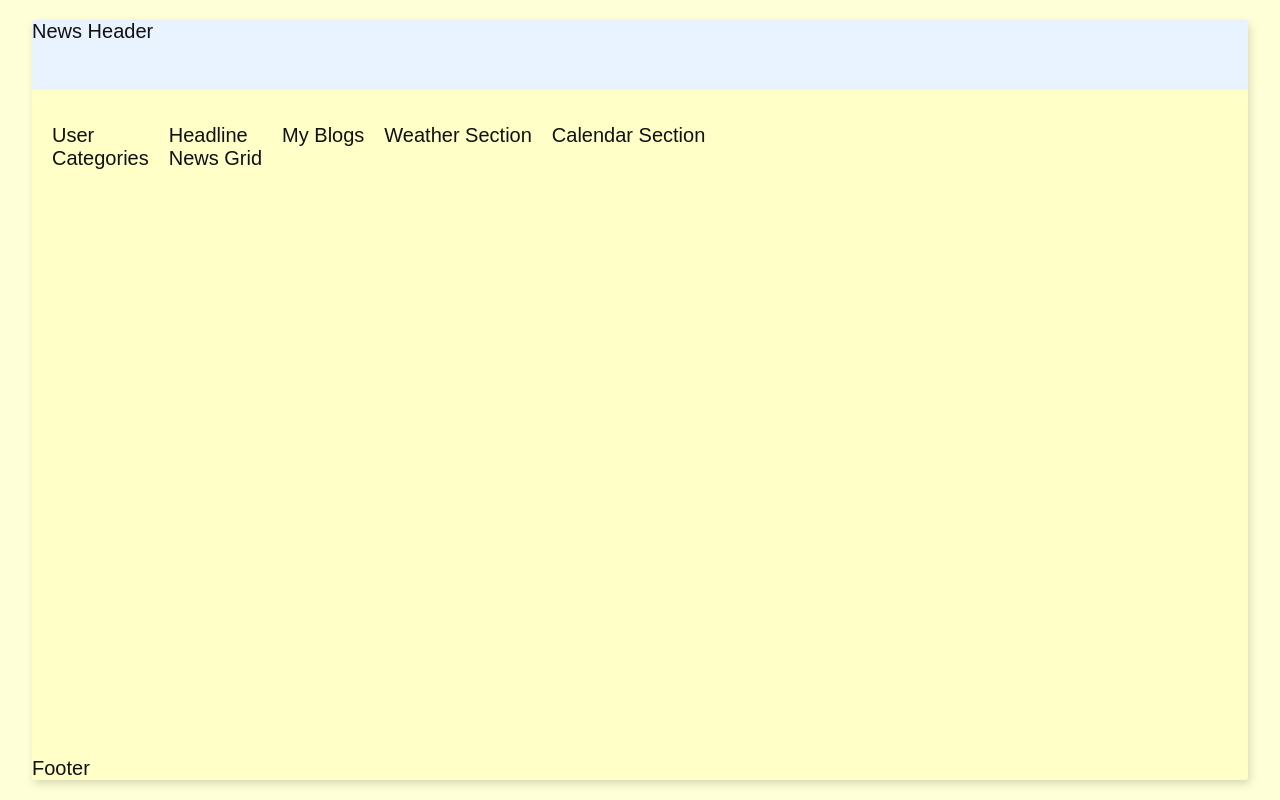
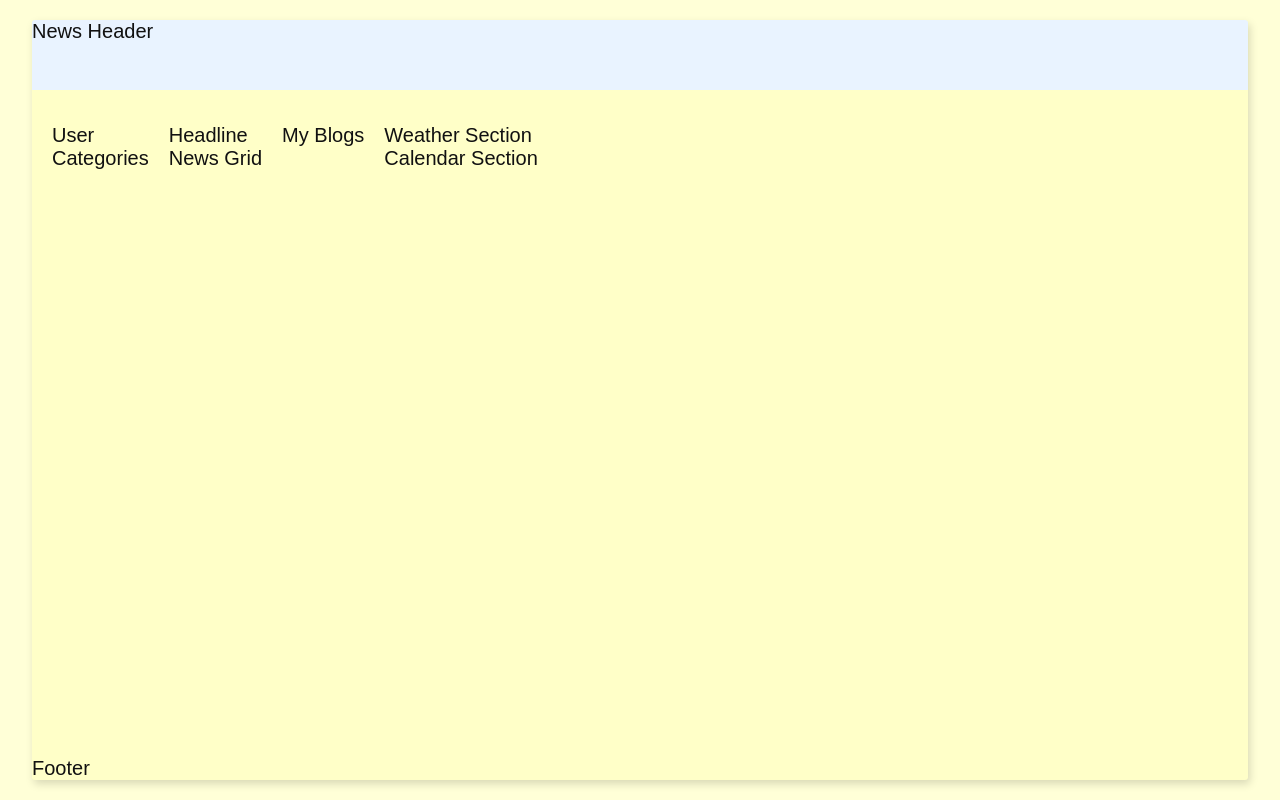
Before and after one commit to Nimira43/Atlas-News, a React (Vite) app: page / in a window 1280 px wide. Built offline with nearby package versions, Linux system fonts and the light colour scheme; a web font is replaced by a local one.

Commit message:
Added weather-calendar class div around Weather and Calendar components in News

```diff
--- a/src/components/News.jsx
+++ b/src/components/News.jsx
@@ -15,9 +15,10 @@ const News = () => {
           <div className='news-grid'>News Grid</div>
         </div>
         <div className='my-blogs'>My Blogs</div>
-        <Weather />
-        <Calendar />
-
+        <div className="weather-calendar">
+          <Weather />
+          <Calendar />
+        </div>
       </div>
       <footer className='news-footer'>Footer</footer>
     </div>
```
